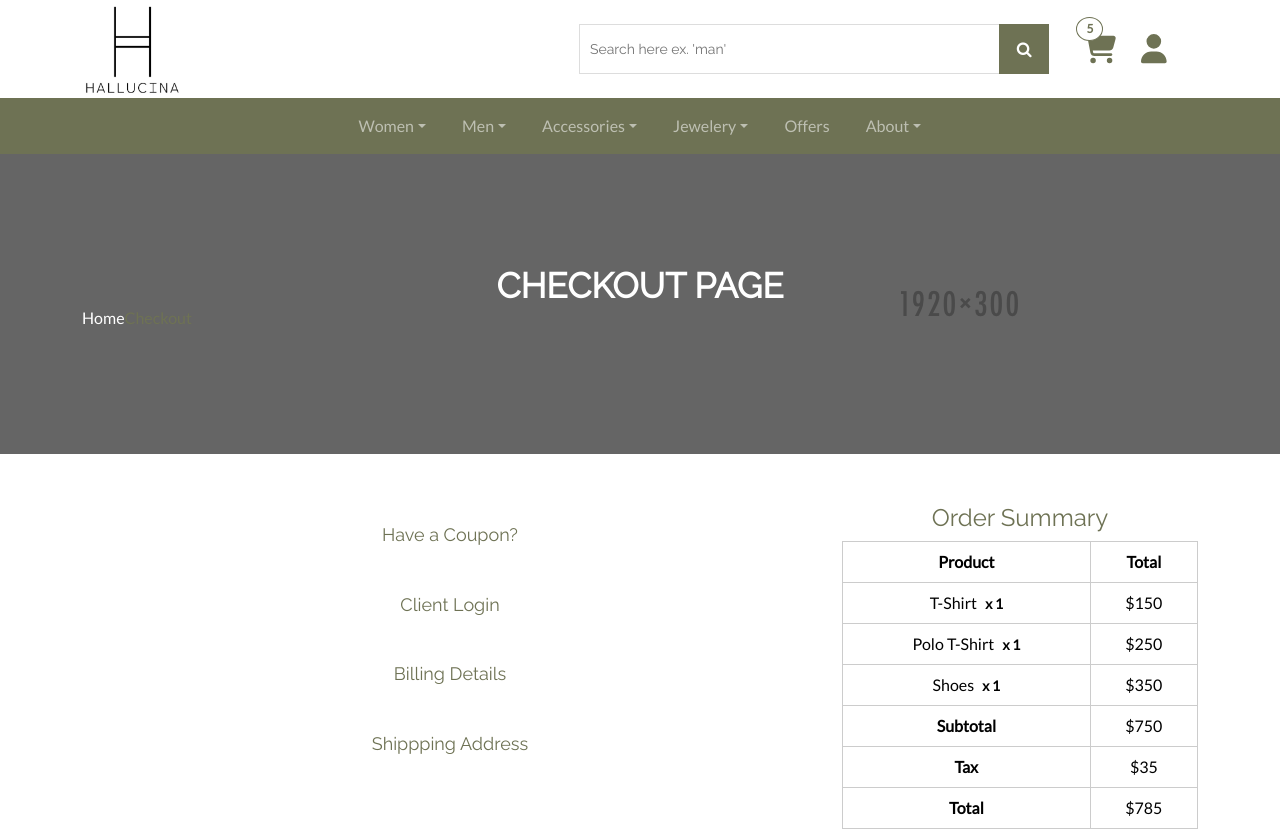
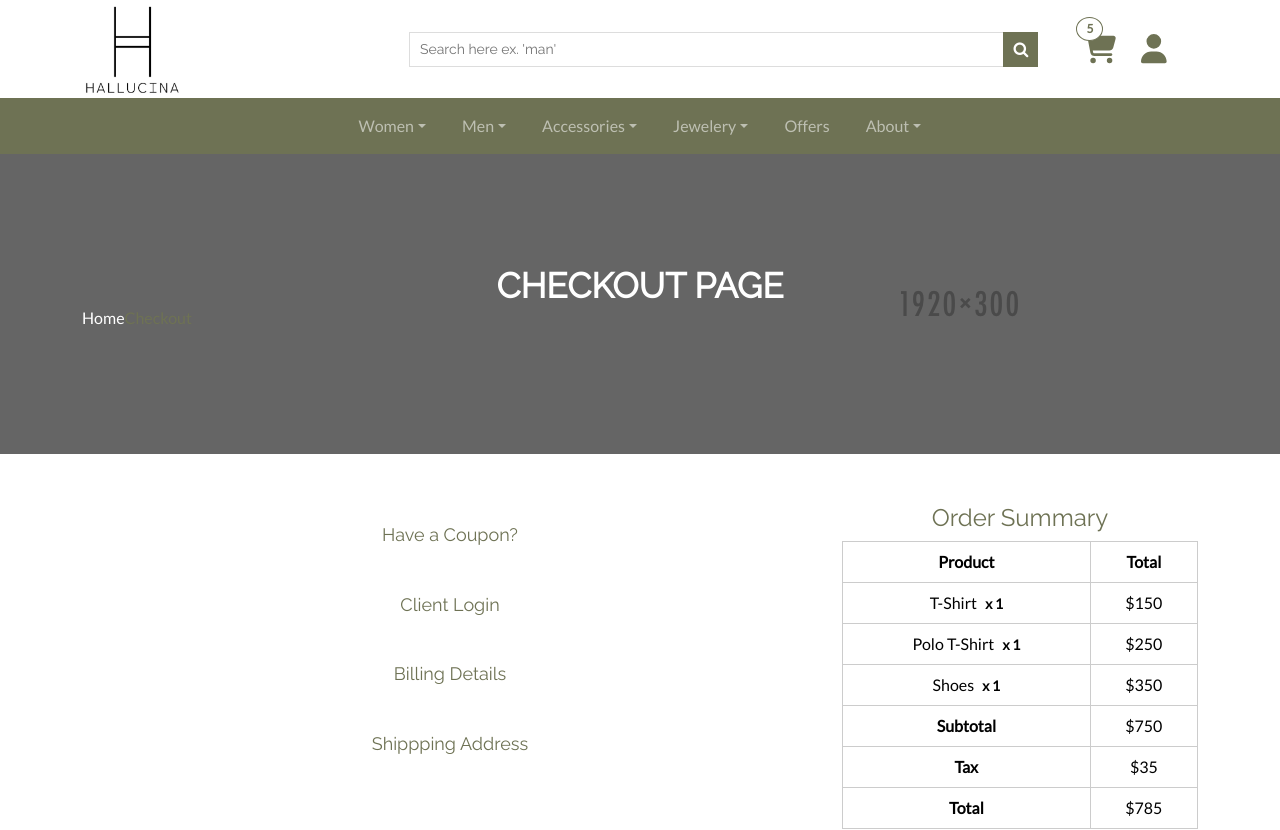
Before and after one commit to Malithkalhara/hallucina-app, a React (Create React App) app: page /checkout in a window 1280 px wide. Shown: the top 830 px of the page. Built offline with nearby package versions, Linux system fonts and the light colour scheme.

Commit message:
search bar size updated

```diff
--- a/src/assets/css/style.css
+++ b/src/assets/css/style.css
@@ -410,14 +410,14 @@ img {
   margin-right: 5%;
   /* margin-top: 13px; */
   position: relative;
-  width: 500px;
+  width: 100%;
 }
 #aa-header .aa-header-bottom .aa-header-bottom-area .aa-search-box input[type="text"] {
   border: 1px solid #ddd;
   color: #555;
   font-size: 14px;
   font-family: "Raleway", sans-serif;
-  height: 50px;
+  height: 35px;
   padding: 10px 55px 10px 10px;
   width: 100%;
 }
@@ -428,7 +428,7 @@ img {
   position: absolute;
   right: 0;
   top: 0;
-  width: 50px;
+  width: 35px;
   -webkit-transition: all 0.5s;
   -moz-transition: all 0.5s;
   -ms-transition: all 0.5s;
--- a/src/assets/scss/modules/_responsive.scss
+++ b/src/assets/scss/modules/_responsive.scss
@@ -52,6 +52,7 @@
 @media(max-width:991px ){
 	#aa-header .aa-header-bottom .aa-header-bottom-area .aa-search-box {
 	  margin-right: 0;
+	  width: 100%;
 	}
 	#menu .menu-area .navbar-default .navbar-nav li a {
 	  font-size: 15px;
--- a/src/layout/Header.jsx
+++ b/src/layout/Header.jsx
@@ -42,8 +42,8 @@ export const Header = () => {
                     </div> */}
 
                     <div className="col-9 d-flex align-items-center justify-content-end">
-                      <div className="d-flex justify-content-center align-items-center">
-                        <div className="aa-search-box">
+                      <div className="d-flex justify-content-center align-items-center w-100">
+                        <div className="aa-search-box ms-5">
                           <form action="">
                             <input
                               type="text"
```
